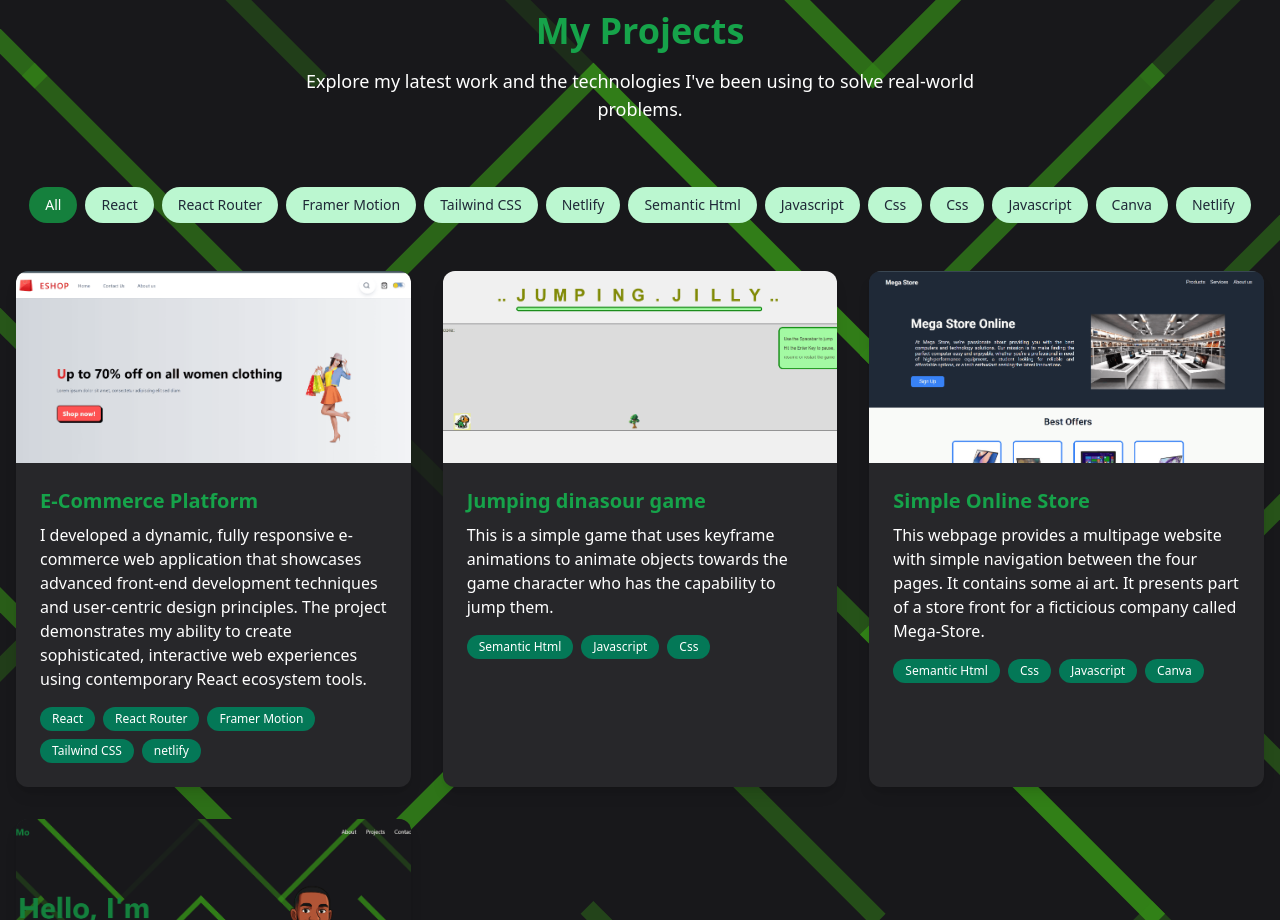
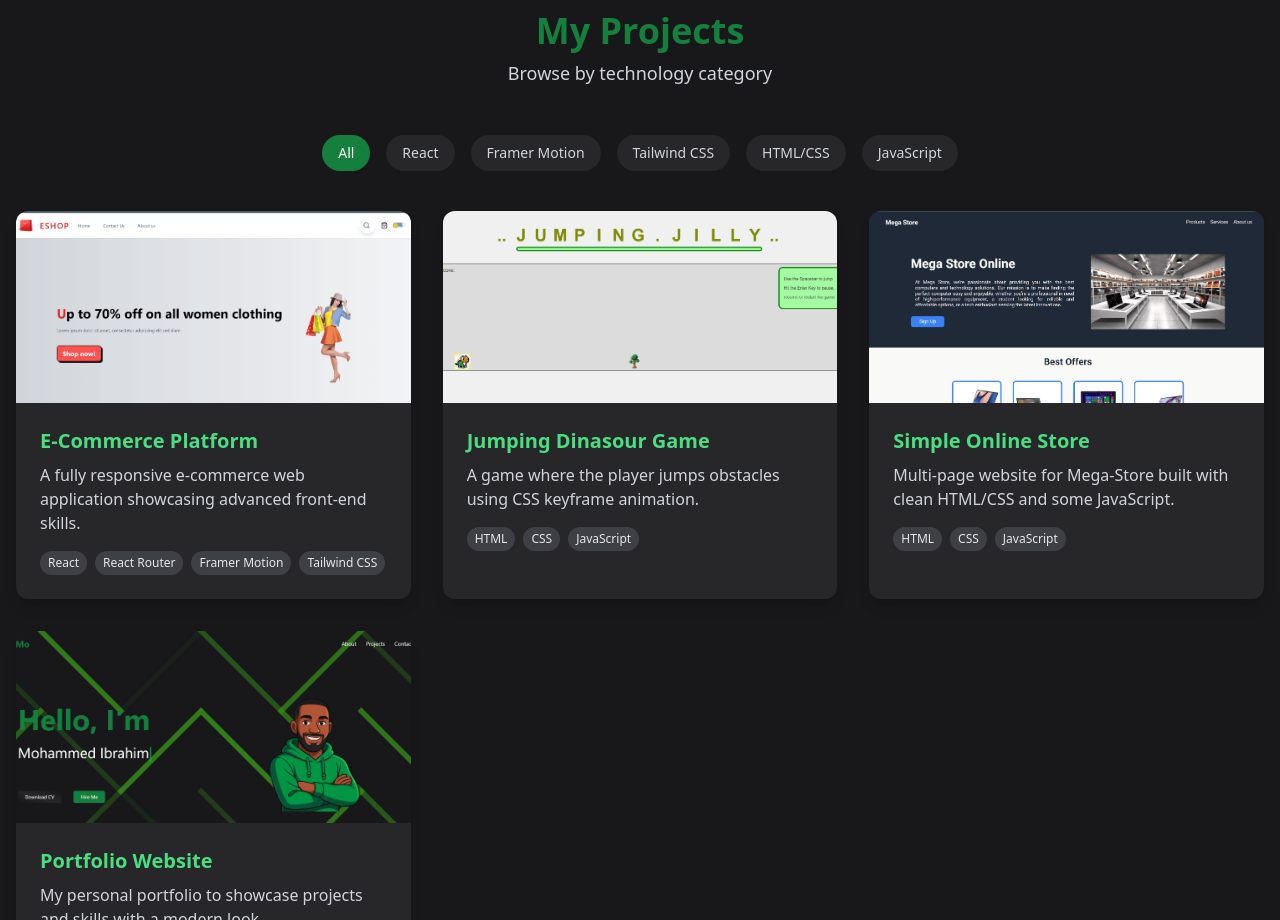
Before and after one commit to Mu3ammed-ibrahim/my-portfolio, a React (Vite) app: page / in a window 1280 px wide. Shown: the part 1880-2800 px from the top of the page. Built offline with nearby package versions, Linux system fonts and the light colour scheme.

Commit message:
added new look to projects components

```diff
--- a/src/Components/Contact.jsx
+++ b/src/Components/Contact.jsx
@@ -1,6 +1,6 @@
 import React, { useState } from "react";
 import { motion } from "framer-motion";
-import { Mail, Phone, MapPin, Send, Linkedin, Github, Check, Clock } from "lucide-react";
+import { Mail, Phone, MapPin, Send, Linkedin, Github, Check, Clock, InstagramIcon, Instagram } from "lucide-react";
 import emailjs from "@emailjs/browser";
 
 const ContactMe = () => {
@@ -182,13 +182,13 @@ const ContactMe = () => {
                     <Github className="w-5 h-5" />
                   </motion.a>
                   <motion.a
-                    href="mailto:tota.11@gmail.com"
+                    href="https://www.instagram.com/m0hammed_code"
                     target="_blank"
                     rel="noopener noreferrer"
                     whileHover={{ y: -3 }}
                     className="bg-zinc-700 text-white hover:bg-green-600 transition-colors duration-300 p-3 rounded-full"
                   >
-                    <Mail className="w-5 h-5" />
+                    <Instagram className="w-5 h-5" />
                   </motion.a>
                 </div>
               </motion.div>
--- a/src/Components/Hero.jsx
+++ b/src/Components/Hero.jsx
@@ -19,7 +19,7 @@ const Hero = () => {
 
         <div className="h-16 sm:h-20 md:h-24 overflow-hidden">
           <TypingText
-            phrases={["Mohammed Ibrahim", "Frontend Developer", "UI/UX Lover"]}
+            phrases={["Mohammed Ibrahim", "Frontend Developer", "Content Creator"]}
             typingSpeed={100}
             pauseTime={1500}
           />
--- a/src/Components/Navbar.jsx
+++ b/src/Components/Navbar.jsx
@@ -8,7 +8,7 @@ const Navbar = () => {
       transition={{ duration: 1 }}
       className="py-6 px-8 flex items-center sticky top-0 z-10 justify-between"
     >
-      <h2 className="text-green-700 text-3xl font-bold">Mo</h2>
+      <h2 className="text-green-700 text-3xl font-bold">{`</Mo>`}</h2>
       <div className="flex space-x-8">
         <a
           href="#about"
--- a/src/Components/Projects.jsx
+++ b/src/Components/Projects.jsx
@@ -1,156 +1,125 @@
 import { useState } from 'react';
 import { motion } from 'framer-motion';
 
-// Sample project data - replace with your actual projects
 const projectsData = [
   {
     id: 1,
     title: "E-Commerce Platform",
-    description: "I developed a dynamic, fully responsive e-commerce web application that showcases advanced front-end development techniques and user-centric design principles. The project demonstrates my ability to create sophisticated, interactive web experiences using contemporary React ecosystem tools.",
-    technologies: ["React", " React Router", "Framer Motion", "Tailwind CSS","netlify"],
+    description: "A fully responsive e-commerce web application showcasing advanced front-end skills.",
+    technologies: ["React", "React Router", "Framer Motion", "Tailwind CSS"],
     image: "/src/assets/Projects/E commerce app.png",
     link: "https://ecommerce-app-eshop.netlify.app",
-    github: "https://github.com/Mu3ammed-ibrahim/e-commerce-app" // Add your GitHub repo URL here
+    github: "https://github.com/Mu3ammed-ibrahim/e-commerce-app"
   },
   {
     id: 2,
-    title: "Jumping dinasour game",
-    description: "This is a simple game that uses keyframe animations to animate objects towards the game character who has the capability to jump them.",
-    technologies: ["Semantic Html", " Javascript", "Css"],
+    title: "Jumping Dinasour Game",
+    description: "A game where the player jumps obstacles using CSS keyframe animation.",
+    technologies: ["HTML", "CSS", "JavaScript"],
     image: "/src/assets/Projects/Jumping dianasour.png",
     link: "https://mu3ammed-ibrahim.github.io/Jumping-man",
-    github: "https://github.com/Mu3ammed-ibrahim/Jumping-man" // Add your GitHub repo URL here
+    github: "https://github.com/Mu3ammed-ibrahim/Jumping-man"
   },
   {
     id: 3,
     title: "Simple Online Store",
-    description: "This webpage provides a multipage website with simple navigation between the four pages. It contains some ai art. It presents part of a store front for a ficticious company called Mega-Store.",
-    technologies: ["Semantic Html", " Css", "Javascript", "Canva"],
+    description: "Multi-page website for Mega-Store built with clean HTML/CSS and some JavaScript.",
+    technologies: ["HTML", "CSS", "JavaScript"],
     image: "/src/assets/Projects/Mega store.png",
     link: "https://kevinstaresdarbon.github.io/css-project/index.html",
-    github: "https://github.com/Mu3ammed-ibrahim/css-project" // Add your GitHub repo URL here
+    github: "https://github.com/Mu3ammed-ibrahim/css-project"
   },
   {
     id: 4,
     title: "Portfolio Website",
-    description: "Personal portfolio showcasing projects, skills, and professional experience with a modern design.",
-    technologies: ["React", "Framer Motion", "Tailwind CSS", "Netlify"],
+    description: "My personal portfolio to showcase projects and skills with a modern look.",
+    technologies: ["React", "Tailwind CSS", "Framer Motion"],
     image: "/src/assets/Projects/portfolio app.png",
     link: "#",
-    github: "https://github.com/yourusername/portfolio" // Add your GitHub repo URL here
+    github: "https://github.com/yourusername/portfolio"
   }
 ];
 
-// Animation variants
-const containerVariants = {
-  hidden: { opacity: 0 },
-  visible: {
-    opacity: 1,
-    transition: {
-      staggerChildren: 0.2
-    }
-  }
-};
-
-const projectVariants = {
-  hidden: { y: 50, opacity: 0 },
-  visible: {
-    y: 0,
-    opacity: 1,
-    transition: {
-      duration: 0.5,
-      ease: "easeOut"
-    }
-  },
-  hover: {
-    y: -10,
-    transition: {
-      duration: 0.3
-    }
-  }
-};
-
-const tagVariants = {
-  hidden: { scale: 0 },
-  visible: {
-    scale: 1,
-    transition: {
-      duration: 0.3
-    }
-  }
-};
+// Extract unique categories from all projects
+const allCategories = ["All", ...new Set(projectsData.flatMap(project => project.technologies.map(tech => {
+  if (tech.includes("React")) return "React";
+  if (tech === "HTML" || tech === "CSS") return "HTML/CSS";
+  if (tech === "JavaScript") return "JavaScript";
+  return tech;
+})))];
 
 export default function Projects() {
-  const [filter, setFilter] = useState("all");
-  const technologies = ["all", ...new Set(projectsData.flatMap(project => project.technologies))];
+  const [activeTab, setActiveTab] = useState("All");
 
-  const filteredProjects = filter === "all"
+  const filteredProjects = activeTab === "All"
     ? projectsData
-    : projectsData.filter(project => project.technologies.includes(filter));
+    : projectsData.filter(project =>
+        project.technologies.some(tech =>
+          activeTab === "HTML/CSS"
+            ? tech === "HTML" || tech === "CSS"
+            : tech.includes(activeTab)
+        )
+      );
 
   return (
-    <section id="projects" className="py-20">
+    <section id="projects" className="py-20 bg-zinc-900 text-white">
       <div className="container mx-auto px-4">
-        <motion.div
-          initial={{ opacity: 0, y: 20 }}
-          animate={{ opacity: 1, y: 0 }}
-          transition={{ duration: 0.6 }}
-          className="text-center mb-16"
-        >
-          <h2 className="text-4xl font-bold mb-4 text-green-600 ">My Projects</h2>
+        <div className="text-center mb-12">
+          <h2 className="text-4xl font-bold text-green-700">My Projects</h2>
+          <p className="text-lg mt-2 text-gray-300">Browse by technology category</p>
+        </div>
 
-          <p className="text-lg text-white max-w-2xl mx-auto">
-            Explore my latest work and the technologies I've been using to solve real-world problems.
-          </p>
-        </motion.div>
-
-        {/* Filter buttons */}
-        <div className="flex flex-wrap justify-center gap-2 mb-12">
-          {technologies.map((tech) => (
-            <motion.button
-              key={tech}
-              whileHover={{ scale: 1.05 }}
-              whileTap={{ scale: 0.95 }}
-              className={`px-4 py-2 rounded-full text-sm font-medium transition-colors duration-300 ${
-                filter === tech
+        {/* Tabs */}
+        <div className="flex flex-wrap justify-center gap-4 mb-10">
+          {allCategories.map(category => (
+            <button
+              key={category}
+              onClick={() => setActiveTab(category)}
+              className={`px-4 py-2 rounded-full text-sm font-medium transition duration-300 ${
+                activeTab === category
                   ? "bg-green-700 text-white"
-                  : "bg-green-200 text-gray-800 "
+                  : "bg-zinc-800 text-gray-300 hover:bg-green-700 hover:text-white"
               }`}
-              onClick={() => setFilter(tech)}
             >
-              {tech.charAt(0).toUpperCase() + tech.slice(1)}
-            </motion.button>
+              {category}
+            </button>
           ))}
         </div>
 
-        {/* Projects grid */}
+        {/* Project Grid */}
         <motion.div
-          variants={containerVariants}
           initial="hidden"
           animate="visible"
-          className="grid grid-cols-1 md:grid-cols-2 lg:grid-cols-3 gap-8"
+          variants={{
+            hidden: { opacity: 0 },
+            visible: {
+              opacity: 1,
+              transition: { staggerChildren: 0.2 }
+            }
+          }}
+          className="grid gap-8 grid-cols-1 md:grid-cols-2 lg:grid-cols-3"
         >
-          {filteredProjects.map((project) => (
+          {filteredProjects.map(project => (
             <motion.div
               key={project.id}
-              variants={projectVariants}
-              whileHover="hover"
+              variants={{
+                hidden: { opacity: 0, y: 30 },
+                visible: { opacity: 1, y: 0 }
+              }}
               className="bg-zinc-800 rounded-xl overflow-hidden shadow-lg"
             >
               <div className="relative overflow-hidden h-48">
-                <motion.img
-                  whileHover={{ scale: 1.1 }}
-                  transition={{ duration: 0.3 }}
+                <img
                   src={project.image}
                   alt={project.title}
                   className="w-full h-full object-cover"
                 />
-                <div className="absolute inset-0 bg-black bg-opacity-50 flex items-center justify-center opacity-0 hover:opacity-100 transition-opacity duration-300 gap-4">
+                <div className="absolute inset-0 bg-black bg-opacity-50 flex items-center justify-center gap-4 opacity-0 hover:opacity-100 transition duration-300">
                   <a
                     href={project.link}
                     target="_blank"
                     rel="noopener noreferrer"
-                    className="px-4 py-2 bg-zinc-800 text-white rounded-full font-medium hover:bg-green-700 transition-colors duration-300 text-sm"
+                    className="px-4 py-2 bg-green-600 text-white rounded-full text-sm"
                   >
                     Live Demo
                   </a>
@@ -158,7 +127,7 @@ export default function Projects() {
                     href={project.github}
                     target="_blank"
                     rel="noopener noreferrer"
-                    className="px-4 py-2 bg-zinc-800 text-white rounded-full font-medium hover:bg-green-700 transition-colors duration-300 text-sm"
+                    className="px-4 py-2 bg-green-600 text-white rounded-full text-sm"
                   >
                     GitHub
                   </a>
@@ -166,26 +135,24 @@ export default function Projects() {
               </div>
 
               <div className="p-6">
-                <h3 className="text-xl font-bold mb-2 text-green-600">{project.title}</h3>
-                <p className="text-white mb-4">{project.description}</p>
-
+                <h3 className="text-xl font-semibold mb-2 text-green-400">
+                  {project.title}
+                </h3>
+                <p className="text-gray-300 mb-4">{project.description}</p>
                 <div className="flex flex-wrap gap-2">
                   {project.technologies.map((tech, index) => (
-                    <motion.span
+                    <span
                       key={index}
-                      variants={tagVariants}
-                      className="px-3 py-1 bg-emerald-700 text-white text-xs font-medium rounded-full"
+                      className="text-xs px-2 py-1 bg-zinc-700 rounded-full text-gray-200"
                     >
                       {tech}
-                    </motion.span>
+                    </span>
                   ))}
                 </div>
               </div>
             </motion.div>
           ))}
         </motion.div>
-
-
       </div>
     </section>
   );
```
Also changed, not shown: src/Components/AboutMe.jsx (+5 -3 lines).
